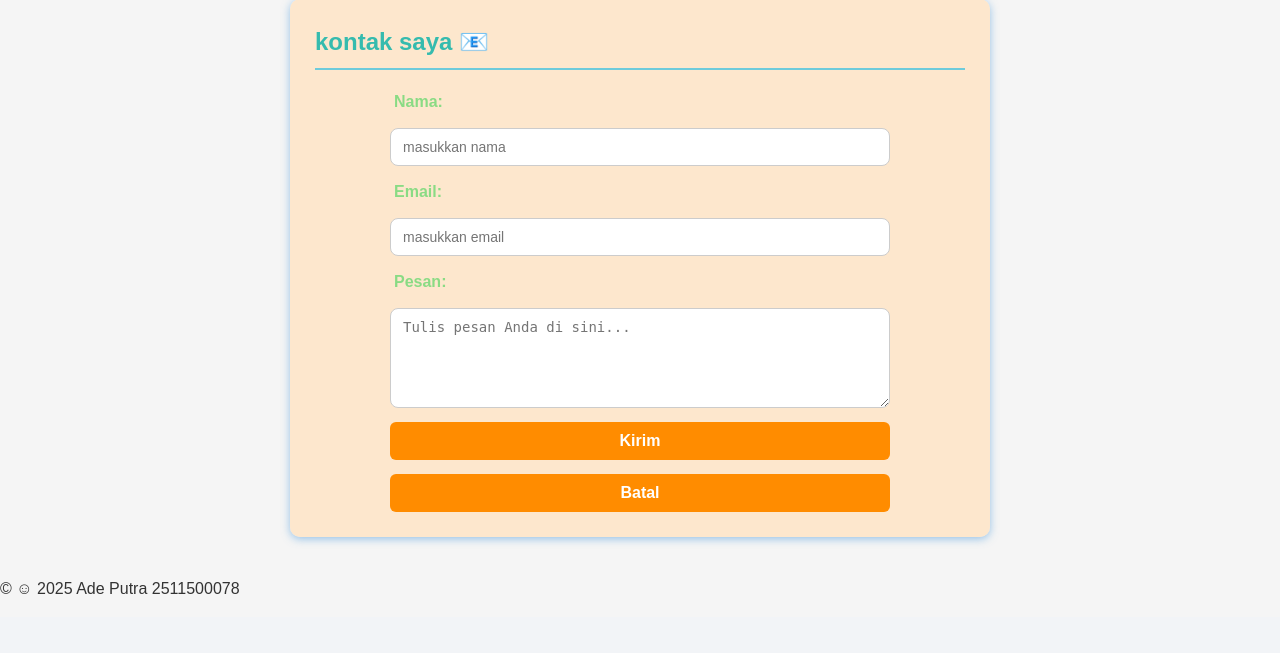
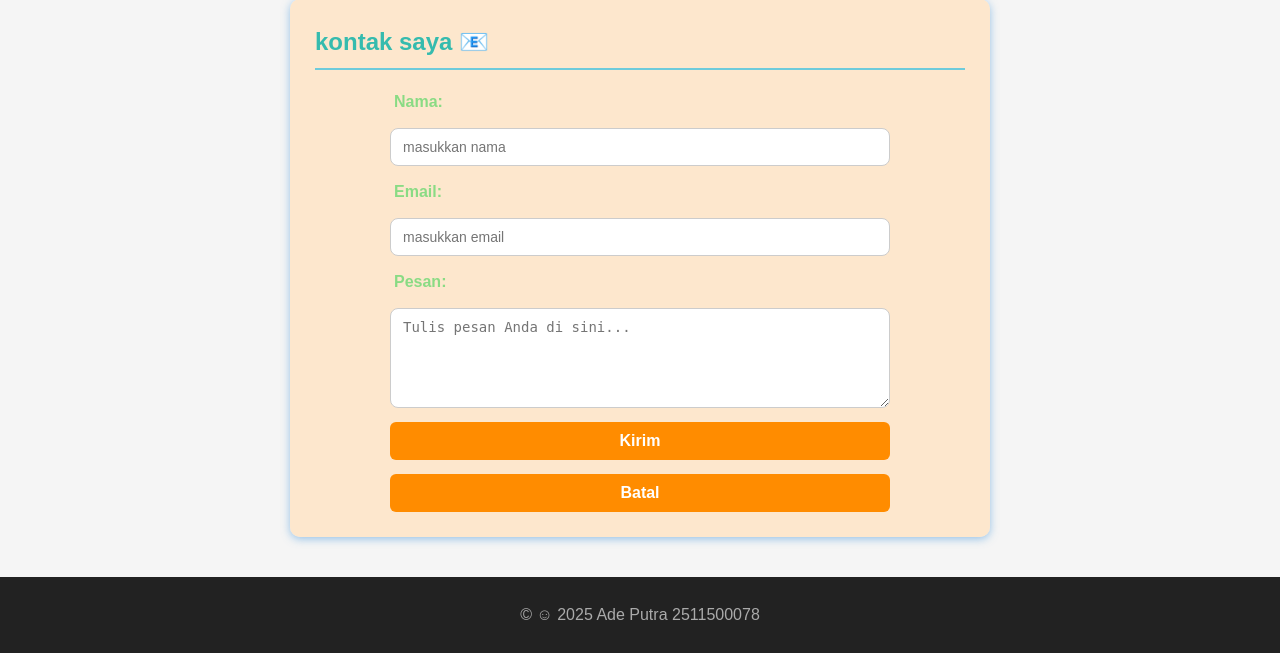
Before and after one commit to kelasngawi/2511500078-PWD-GB1J-2526O, a PHP site: page /pertemuan-04/index.html in a window 1280 px wide. Shown: the part 834-1487 px from the top of the page. Before the commit the page ends 1428 px from the top, so only its background shows below. Run offline with PHP 8.4, Linux system fonts and the light colour scheme.

Commit message:
update readme.md dan style.css  dan index.html pertemuan 04

```diff
--- a/pertemuan-04/style.css
+++ b/pertemuan-04/style.css
@@ -29,6 +29,13 @@
     color: white;
     text-decoration: none;
     padding: 6px 12px;
+  }
+  footer {
+    background-color: #222;
+    color: #aaa;
+    text-align: center;
+    padding: 10px;
+
   }
   #home p {
     text-align: justify;
```
Also changed, not shown: pertemuan-04/README.md.
